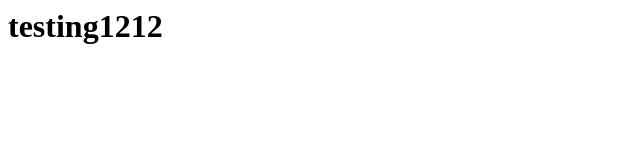
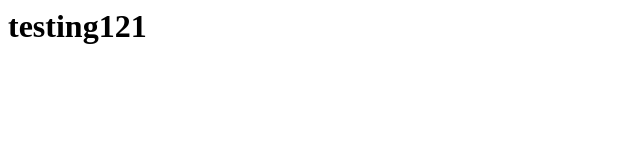
Before and after one commit to ahmad-01101/testingAA, a plain HTML site: page index.html in a window 1280 px wide. Shown: the full height of the page, 0-640 px from the left. Drawn offline with Linux system fonts and the light colour scheme.

Commit message:
edting stage branch

```diff
--- a/index.html
+++ b/index.html
@@ -1 +1 @@
-<h1>testing1212</h1>
+<h1>testing121</h1>
```
